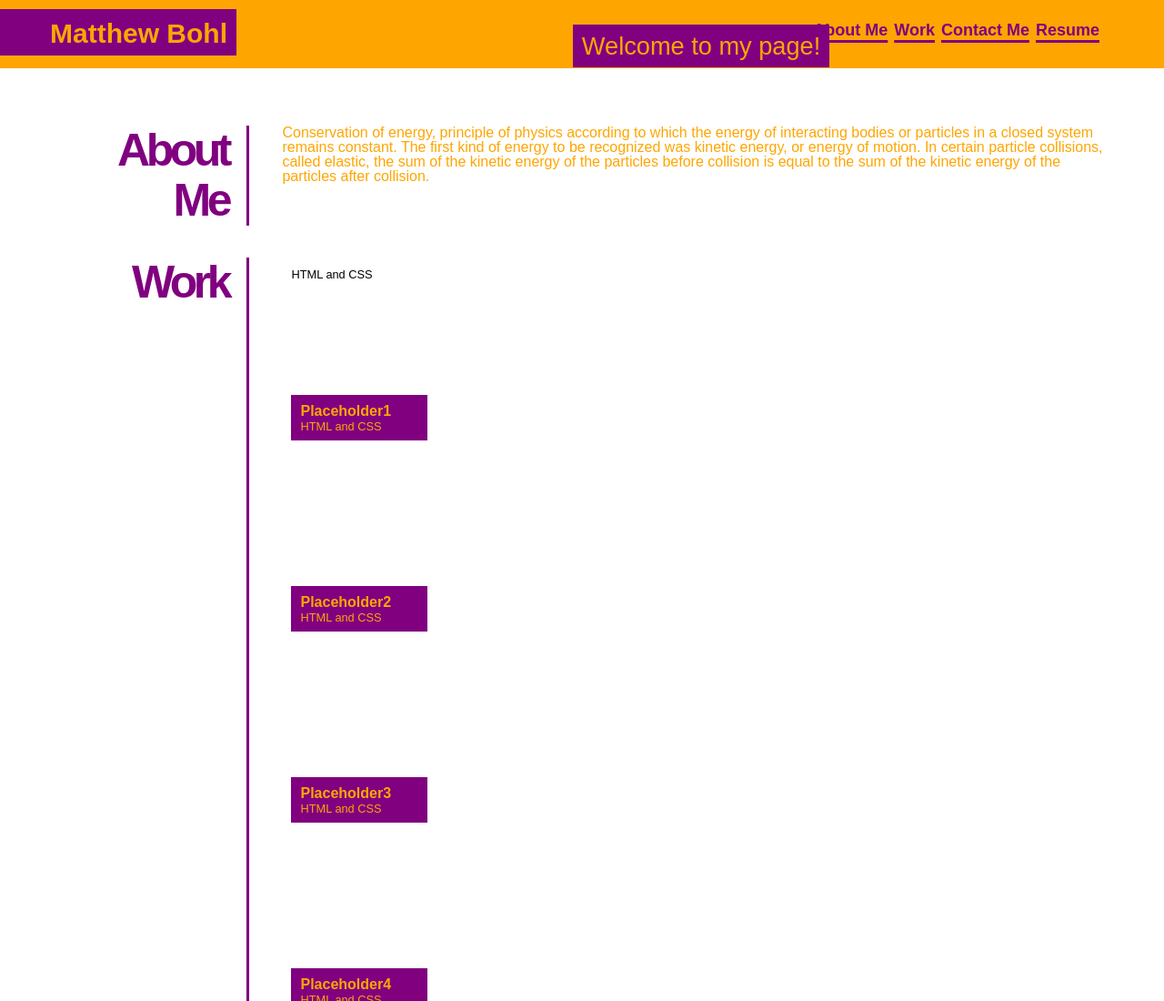
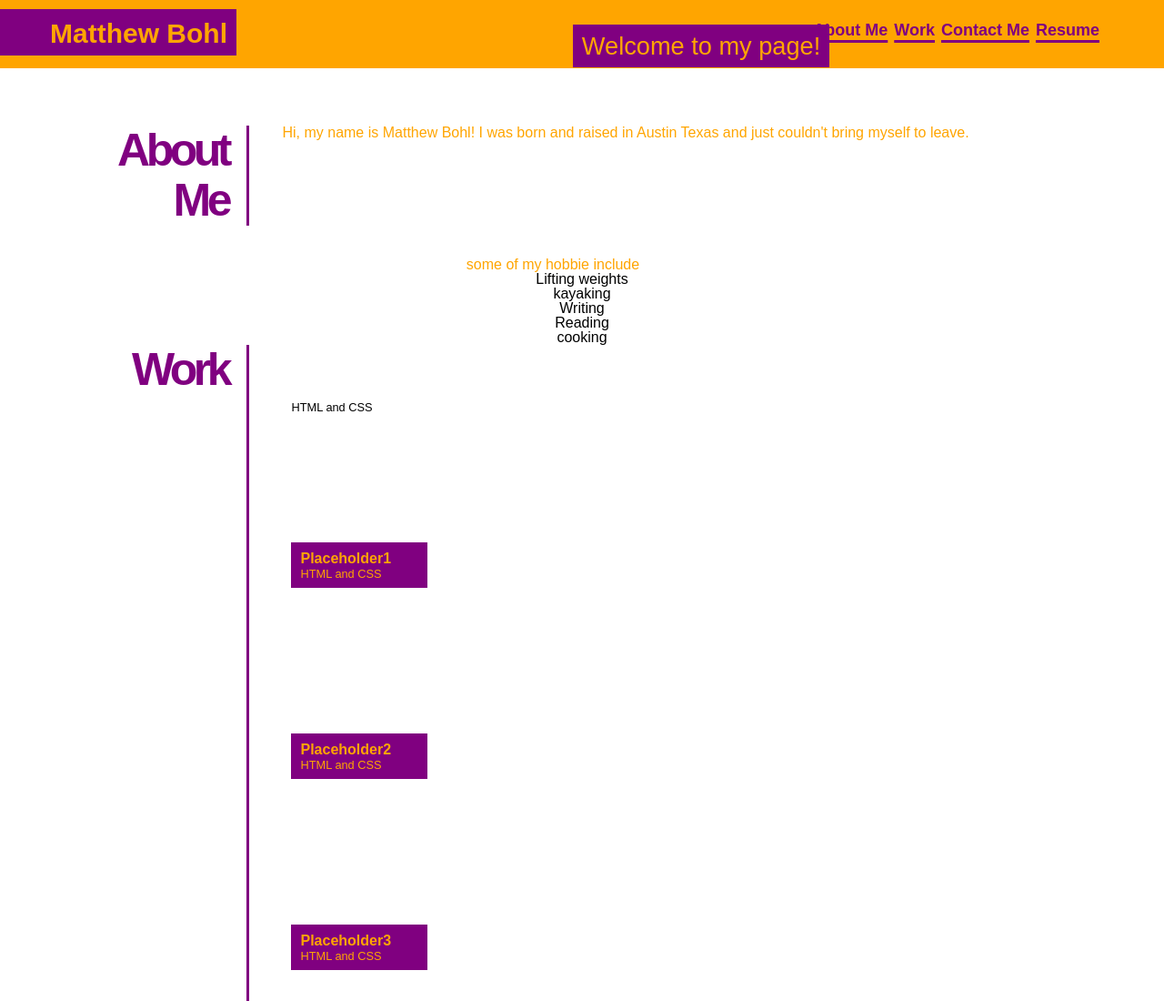
Before and after one commit to mattjb97/mattsPortfolio, a plain HTML site: page index.html in a window 1280 px wide. Shown: the top 1100 px of the page at 91% size. Drawn offline with Linux system fonts and the light colour scheme.

Commit message:
adding some hobbies checking links and adding link to project 1

```diff
--- a/assests/CSS/style.css
+++ b/assests/CSS/style.css
@@ -364,3 +364,15 @@ footer {
 
 
 }
+
+li{
+    display: flex;
+    align-items: center;
+    justify-content: center;
+}
+
+div p {
+    display: flex;
+    align-items: center;
+    justify-content: center;
+}
--- a/index.html
+++ b/index.html
@@ -26,26 +26,51 @@
     <!-- Picture under header as well as the text over said picture -->
     <figure class="head-graphic">
         <img src="">
-        <div><h2>Welcome to my page!</h2></div>
+        <div>
+            <h2>Welcome to my page!</h2>
+        </div>
     </figure>
 
     <!-- About me section -->
     <section class="info">
         <h1>About<br>Me</h1>
         <p>
-                Conservation of energy, principle of physics according to which the energy of interacting bodies or particles in a closed system remains constant.
-                The first kind of energy to be recognized was kinetic energy, or energy of motion.
-                In certain particle collisions, called elastic, the sum of the kinetic energy of the particles before collision is equal to the sum of the kinetic energy of the particles after collision.
+            Hi, my name is Matthew Bohl! I was born and raised in Austin Texas and just couldn't bring myself to leave.
         </p>
+
     </section>
 
+    <div>
+        <p>
+            some of my hobbie include
+        </p>
+        <li>
+            Lifting weights
+        </li>
+        <li>
+            kayaking
+        </li>
+        <li>
+            Writing
+        </li>
+        <li>
+            Reading
+        </li>
+        <li>
+            cooking
+        </li>
+    </div>
     <!-- Work section with a div per project, and a div to contain all the projects -->
     <section class="boxes">
         <h1>Work</h1>
         <div class="projects">
             <div class="project1">
+                <nav class="nav">
+                    <a href=" https://mattjb97.github.io/Tangible-Tunes/" target="_blank"></a>
+                </nav>
+                <span>HTML and CSS</span>
                 <figure>
-                        <span>HTML and CSS</span>
+
                     </h3>
                 </figure>
             </div>
@@ -101,27 +126,3 @@
 </body>
 
 </html>
-
-<!-- 1 main body p -->
-<!-- 4 small boxes 1 large  -->
-<!-- footer -->
-<!-- nav bar top 4 things  -->
-<!-- nav bar at the bottom 5  -->
-
-<!-- WHEN I load their portfolio
-THEN I am presented with the developer's name, a recent photo, and links to sections about them, their work, and how to contact them -->
-
-<!-- WHEN I click one of the links in the navigation
-THEN the UI scrolls to the corresponding section -->
-
-<!-- WHEN I click on the link to the section about their work
-THEN the UI scrolls to a section with titled images of the developer's applications -->
-
-<!-- WHEN I am presented with the developer's first application
-THEN that application's image should be larger in size than the others -->
-
-<!-- WHEN I click on the images of the applications
-THEN I am taken to that deployed application -->
-
-<!-- WHEN I resize the page or view the site on various screens and devices
-THEN I am presented with a responsive layout that adapts to my viewport -->
```
Lines whose indentation alone changed are shown as unchanged.
